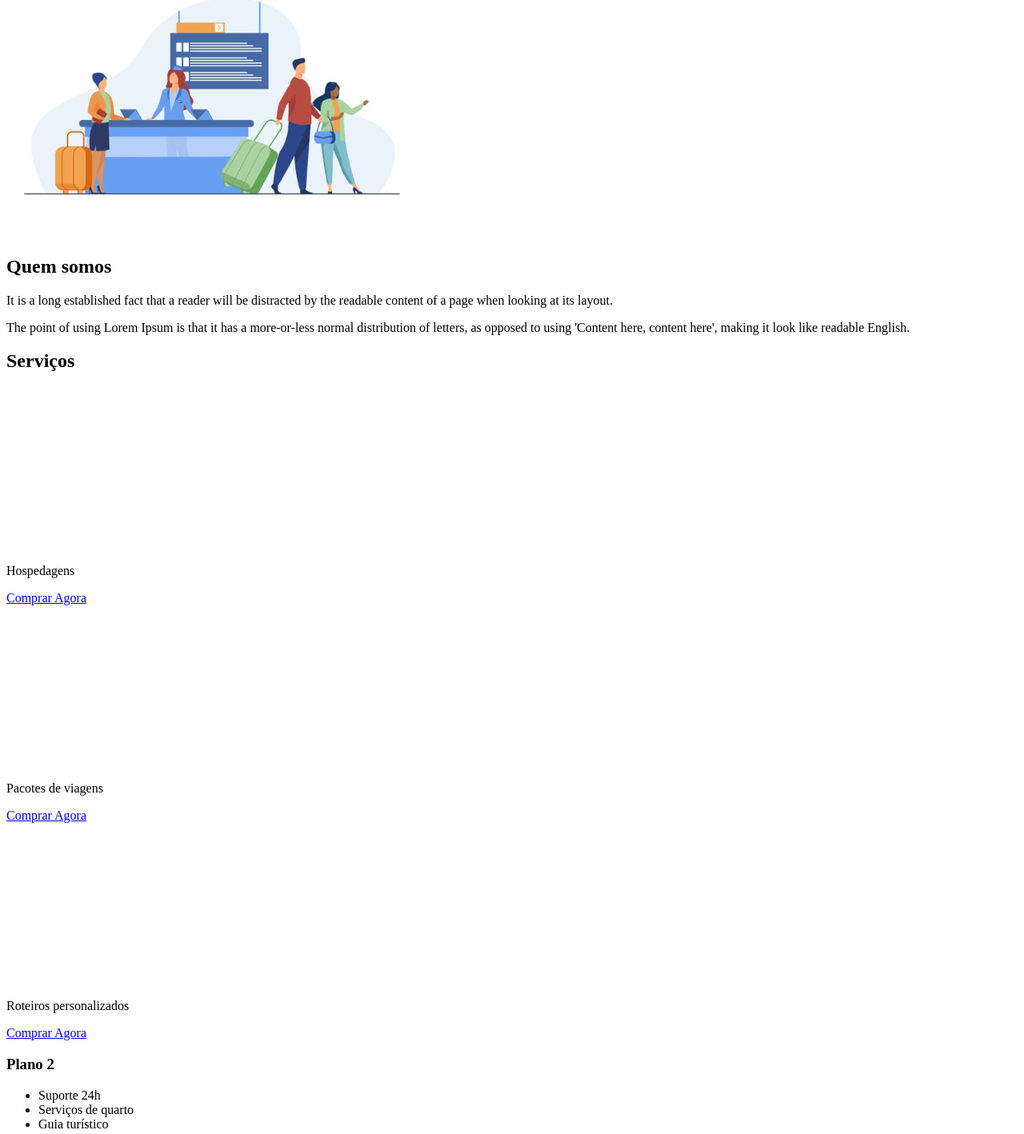
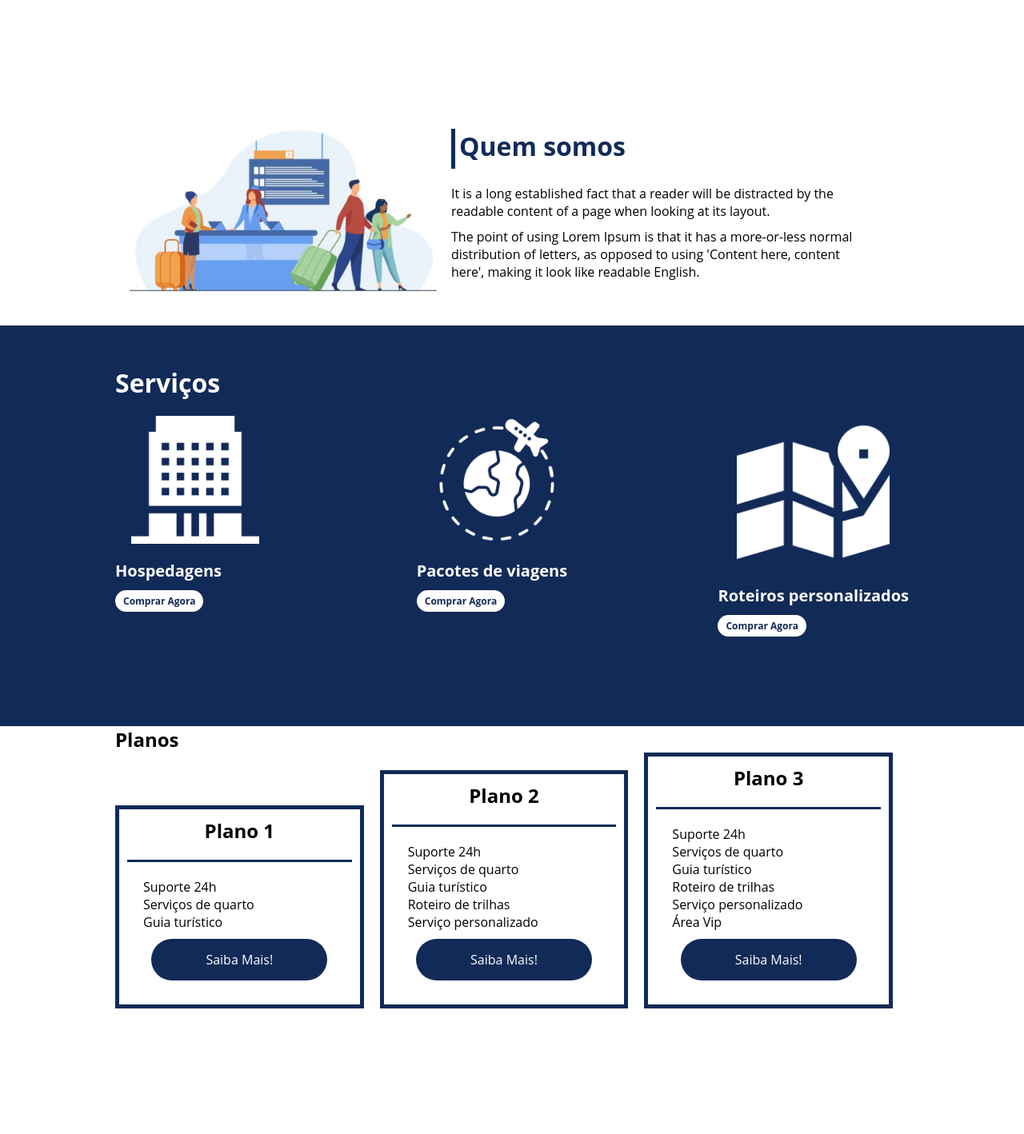
Before and after one commit to leandrucarvalho/desafio-github-dio, a plain HTML site: page Posicionando-elementos-com-Flexbox-css3/flex-projeto/index.html in a window 1280 px wide. Shown: the part 784-2202 px from the top of the page at 80% size. Drawn offline with Linux system fonts and the light colour scheme.

Commit message:
Praticando css com o pré projeto

```diff
--- a/Posicionando-elementos-com-Flexbox-css3/flex-projeto/index.html
+++ b/Posicionando-elementos-com-Flexbox-css3/flex-projeto/index.html
@@ -1,26 +1,32 @@
 <!DOCTYPE html>
 <html lang="pt-br">
+
 <head>
     <meta charset="UTF-8">
     <meta name="viewport" content="width=device-width, initial-scale=1.0">
     <title>Flex Turismos</title>
     <link rel="stylesheet" href="./style.css">
 </head>
+
 <body>
     <header>
+        <div class="flex-container menu">
+            <div>
                 <h1>FlexTurismos</h1>
-        <ul>
+            </div>
+            <ul class="list-items">
                 <li><a href="#quem-somos">Quem Somos</a></li>
                 <li><a href="#servicos">Serviços</a></li>
                 <li><a href="#planos">Planos</a></li>
             </ul>
+        </div>
     </header>
 
-    <div>
-        <div>
+    <div class="flex-container apresentacao">
+        <div class="texto-apresentacao">
             <h1>Flex <br>Turismos</h1>
             <p>O melhor serviço para você!</p>
-            <a href="">Saiba Mais!</a>
+            <a href="" class="btn">Saiba Mais!</a>
         </div>
 
         <div>
@@ -28,37 +34,40 @@
         </div>
     </div>
 
+    <div class="flex-container" id="quem-somos">
         <div>
+            <h2>Quem somos</h2>
+            <p>It is a long established fact that a reader will be distracted by the readable content of a page when
+                looking at its layout. </p>
+            <p>The point of using Lorem Ipsum is that it has a more-or-less normal distribution of letters, as opposed
+                to using 'Content here, content here', making it look like readable English.</p>
+        </div>
+
         <div>
             <img src="./images/1-quem-somos.png" alt="balcão de atendimento">
         </div>
-
-        <div>
-            <h2>Quem somos</h2>
-            <p>It is a long established fact that a reader will be distracted by the readable content of a page when looking at its layout. </p>
-            <p>The point of using Lorem Ipsum is that it has a more-or-less normal distribution of letters, as opposed to using 'Content here, content here', making it look like readable English.</p>
-        </div>
     </div>
 
-    <div>
+    <div class="container-externo">
+        <div class="flex-container" id="servicos">
             <div>
                 <h2>Serviços</h2>
             </div>
 
-        <div>
-            <div>
+            <div class="list-servicos">
+                <div class="item-servico">
                     <div><img src="./images/icon-2.png" alt="hospedagens"></div>
                     <p>Hospedagens</p>
                     <a href="#">Comprar Agora</a>
                 </div>
 
-            <div>
+                <div class="item-servico">
                     <div><img src="./images/icon-1.png" alt="pacote de viagens"></div>
                     <p>Pacotes de viagens</p>
                     <a href="#">Comprar Agora</a>
                 </div>
 
-            <div>
+                <div class="item-servico">
                     <div><img src="./images/icon-3.png" alt="roteiros personalizados"></div>
                     <p>Roteiros personalizados</p>
                     <a href="#">Comprar Agora</a>
@@ -67,19 +76,26 @@
             </div>
         </div>
 
-    <div>
+    </div>
+
+    <div class="flex-container" id="planos">
 
         <div>
-            <h3>Plano 2</h3>
+            <h2>Planos</h2>
+        </div>
+        <div class="list-planos">
+
+            <div class="item-plano">
+                <h3>Plano 1</h3>
                 <ul>
                     <li>Suporte 24h</li>
                     <li>Serviços de quarto</li>
                     <li>Guia turístico</li>
                 </ul>
-            <a href="#">Saiba Mais!</a>
+                <a href="#" class="btn">Saiba Mais!</a>
             </div>
 
-        <div>
+            <div class="item-plano">
                 <h3>Plano 2</h3>
                 <ul>
                     <li>Suporte 24h</li>
@@ -88,10 +104,10 @@
                     <li>Roteiro de trilhas</li>
                     <li>Serviço personalizado</li>
                 </ul>
-            <a href="#">Saiba Mais!</a>
+                <a href="#" class="btn">Saiba Mais!</a>
             </div>
 
-        <div>
+            <div class="item-plano">
                 <h3>Plano 3</h3>
                 <ul>
                     <li>Suporte 24h</li>
@@ -101,13 +117,15 @@
                     <li>Serviço personalizado</li>
                     <li>Área Vip</li>
                 </ul>
-            <a href="#">Saiba Mais!</a>
+                <a href="#" class="btn">Saiba Mais!</a>
+            </div>
         </div>
     </div>
 
     <footer>
-        <p>&copy; 2021 CSS Flexbox</p>
-        <p>Desenvolvido por: Seu nome aqui dev</p>
+        <p>&copy; 2022 CSS Flexbox</p>
+        <p>Desenvolvido por: Leandro Carvalho</p>
     </footer>
 </body>
+
 </html>
--- a/Posicionando-elementos-com-Flexbox-css3/flex-projeto/style.css
+++ b/Posicionando-elementos-com-Flexbox-css3/flex-projeto/style.css
@@ -0,0 +1,211 @@
+* {
+    margin: 0;
+    padding: 0;
+    font-family: 'Open Sans', sans-serif;
+}
+
+ul {
+    list-style: none;
+    margin: 0;
+    padding: 0;
+}
+
+
+ul li a {
+    text-decoration: none;
+}
+
+div img {
+    display: block;
+    width: 100%;
+}
+
+.flex-container {
+    display: flex;
+    max-width: 992px;
+    margin: auto;
+    width: 100%;
+}
+
+header {
+    background-color: #122A57;
+    height: 100px;
+    display: flex;
+    align-items: center;
+    color: #fff;
+}
+
+header .list-items {
+    display: flex;
+    max-width: 260px;
+    width: 100%;
+    justify-content: space-between;
+    align-items: center;
+}
+
+.list-items li a {
+    color: #fff;
+    font-weight: bold;
+}
+
+header .menu {
+    justify-content: space-between;
+}
+
+.apresentacao {
+    height: 100vh;
+    align-items: center;
+    justify-content: space-between;
+}
+
+.apresentacao .texto-apresentacao {
+    min-height: 200px;
+}
+
+.texto-apresentacao h1 {
+    color: #122A57;
+    font-size: 48px;
+    margin: 10px;
+}
+
+.btn {
+    background-color: #122A57;
+    color: #fff;
+    text-align: center;
+    border-radius: 30px;
+    width: 220px;
+    display: block;
+    text-decoration: none;
+    height: 52px;
+    line-height: 52px;
+    margin-top: 10px;
+    margin-bottom: 10px;
+}
+
+#quem-somos {
+    flex-direction: row-reverse;
+    align-items: center;
+    justify-content: space-between;
+}
+
+#quem-somos h2 {
+    font-size: 32px;
+    color: #122A57;
+    display: flex;
+    margin-bottom: 20px;
+}
+
+#quem-somos h2::before {
+    content: "";
+    height: 50px;
+    width: 5px;
+    margin-right: 5px;
+    background-color: #122A57;
+    position: relative;
+}
+
+#quem-somos p {
+    margin-bottom: 10px;
+    width: 90%;
+}
+
+#quem-somos img {
+    min-width: 420px;
+}
+
+.container-externo {
+    background-color: #122A57;
+    width: 100%;
+}
+
+#servicos {
+    flex-direction: column;
+    padding-top: 50px;
+    padding-bottom: 100px;
+}
+
+#servicos h2 {
+    color: #fff;
+    font-size: 32px;
+    margin-bottom: 20px;
+}
+
+.list-servicos {
+    display: flex;
+    justify-content: space-between;
+}
+
+.item-servico .item-servico {
+    text-align: center;
+}
+
+.item-servico a {
+    width: 220px;
+    background-color: #fff;
+    border-radius: 30px;
+    height: 50px;
+    text-align: center;
+    margin-top: 20px;
+    line-height: 50px;
+    padding: 5px 10px;
+    color: #122A57;
+    font-size: 12px;
+    text-decoration: none;
+    font-weight: 700;
+}
+
+.item-servico p {
+    font-weight: 700;
+    font-size: 20px;
+    color: #fff;
+    margin-top: 20px;
+}
+
+.item-servico img {
+    width: 80%;
+    margin: auto;
+}
+
+#planos {
+    flex-direction: column;
+    min-height: 100vh;
+}
+
+.list-planos {
+    display: flex;
+    align-items: flex-end;
+}
+
+.item-plano {
+    flex: 1;
+    border: 5px solid #122A57;
+    margin-right: 20px;
+    padding: 10px;
+}
+
+.item-plano .btn {
+    margin: auto;
+    margin-bottom: 20px;
+}
+
+.item-plano h3 {
+    font-size: 24px;
+    display: flex;
+    flex-direction: column;
+    text-align: center;
+}
+
+.item-plano h3::after {
+    content: "";
+    background-color: #122A57;
+    width: 100%;
+    height: 3px;
+    margin-top: 20px;
+    margin-bottom: 10px;
+}
+
+.item-plano ul {
+    padding: 10px 20px;
+    display: flex;
+    flex-direction: column;
+}
```
Lines whose indentation alone changed are shown as unchanged.
